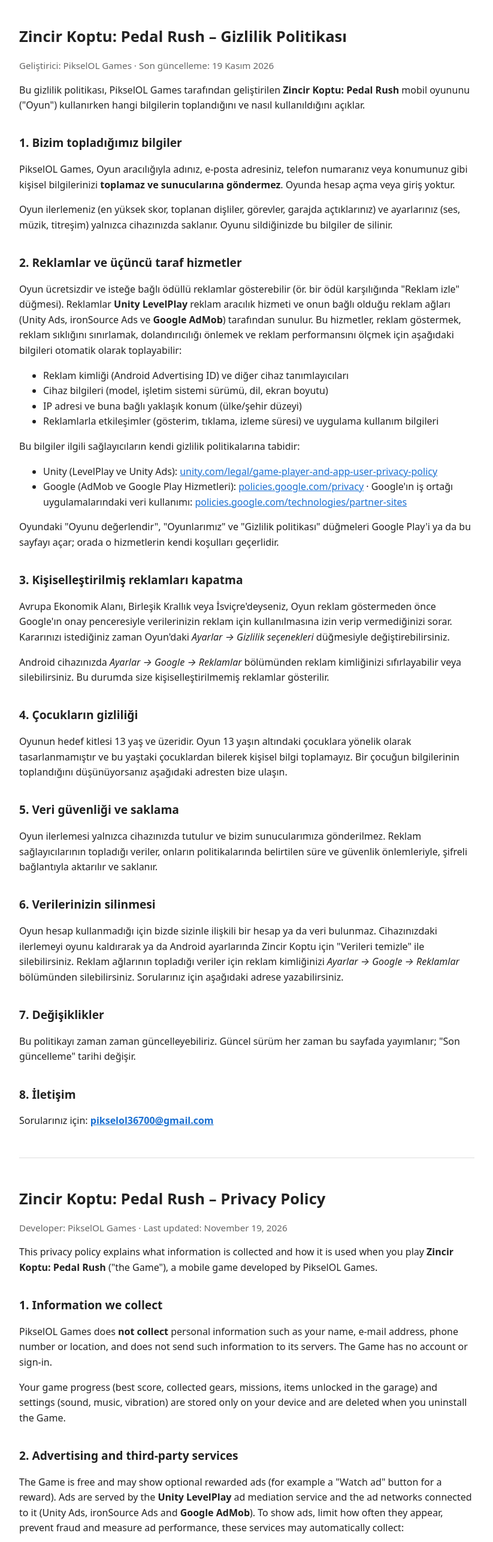
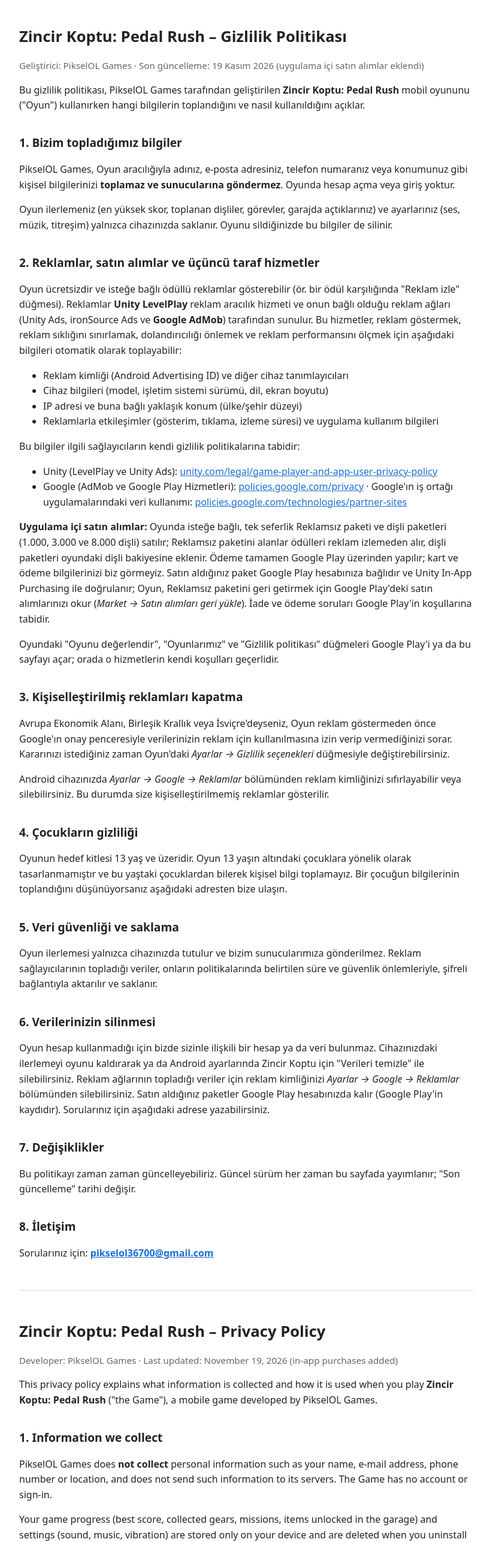
Before and after one commit to pikselol36700/pikselol36700.github.io, a plain HTML site: page zincirkoptu/gizlilik.html in a window 1280 px wide. Shown: the top 2571 px of the page at 60% size, without its empty margins (228-1051 px from the left). Drawn offline with Linux system fonts and the light colour scheme.

Commit message:
Zincir Koptu gizlilik: uygulama ici satin alma eklendi

```diff
--- a/zincirkoptu/gizlilik.html
+++ b/zincirkoptu/gizlilik.html
@@ -3,8 +3,9 @@
   Zincir Koptu: Pedal Rush gizlilik politikası (19 Kasım 2026; Sweet Climb'ın politikası örnek alındı).
   Oyunda şu an (bisiklet-parki projesi, 19 Kas): ödüllü reklam (LevelPlay 29ae601cd; ağlar ironSource + Unity Ads + AdMob),
   Avrupa onay penceresi (UMP, PikselOL kiti Consent), Google Play'de değerlendirme linki (ReviewPrompt), "Oyunlarımız" mağaza linkleri.
-  Oyunda YOK: hesap/giriş, bulut kaydı, sıralama, analitik, bildirim, sürüm denetimi, satın alma.
-  OYUN BİTİNCE GÜNCELLE: uygulama içi satın alma eklenirse 3. bölüme satın alma paragrafı (Sweet Climb'daki gibi), analitik/bildirim/
+  Uygulama içi satın alma (Unity IAP 5.4.4, SatinAlma.cs; 19 Kas eklendi): reklamsiz (tek seferlik), disli_kucuk/orta/buyuk (1.000/3.000/8.000 dişli).
+  Oyunda YOK: hesap/giriş, bulut kaydı, sıralama, analitik, bildirim, sürüm denetimi.
+  OYUN BİTİNCE GÜNCELLE: analitik/bildirim/
   sürüm denetimi/çevrimiçi özellik eklenirse 2. bölüm (Sweet Climb'daki maddeler), veri silme bölümü. Hedef kitle 13+ varsayıldı
   (Play hedef kitle formu ve LevelPlay/AdMob COPPA ayarı bununla aynı olmalı).
   Yayın yeri (19 Kas): https://pikselol36700.github.io/zincirkoptu/gizlilik.html (GitHub Pages, pikselol36700.github.io deposu).
@@ -28,7 +29,7 @@
 <body>
 
 <h1>Zincir Koptu: Pedal Rush – Gizlilik Politikası</h1>
-<p class="meta">Geliştirici: PikselOL Games · Son güncelleme: 19 Kasım 2026</p>
+<p class="meta">Geliştirici: PikselOL Games · Son güncelleme: 19 Kasım 2026 (uygulama içi satın alımlar eklendi)</p>
 
 <p>Bu gizlilik politikası, PikselOL Games tarafından geliştirilen <strong>Zincir Koptu: Pedal Rush</strong> mobil oyununu ("Oyun") kullanırken hangi bilgilerin toplandığını ve nasıl kullanıldığını açıklar.</p>
 
@@ -36,7 +37,7 @@
 <p>PikselOL Games, Oyun aracılığıyla adınız, e-posta adresiniz, telefon numaranız veya konumunuz gibi kişisel bilgilerinizi <strong>toplamaz ve sunucularına göndermez</strong>. Oyunda hesap açma veya giriş yoktur.</p>
 <p>Oyun ilerlemeniz (en yüksek skor, toplanan dişliler, görevler, garajda açtıklarınız) ve ayarlarınız (ses, müzik, titreşim) yalnızca cihazınızda saklanır. Oyunu sildiğinizde bu bilgiler de silinir.</p>
 
-<h2>2. Reklamlar ve üçüncü taraf hizmetler</h2>
+<h2>2. Reklamlar, satın alımlar ve üçüncü taraf hizmetler</h2>
 <p>Oyun ücretsizdir ve isteğe bağlı ödüllü reklamlar gösterebilir (ör. bir ödül karşılığında "Reklam izle" düğmesi). Reklamlar <strong>Unity LevelPlay</strong> reklam aracılık hizmeti ve onun bağlı olduğu reklam ağları (Unity Ads, ironSource Ads ve <strong>Google AdMob</strong>) tarafından sunulur. Bu hizmetler, reklam göstermek, reklam sıklığını sınırlamak, dolandırıcılığı önlemek ve reklam performansını ölçmek için aşağıdaki bilgileri otomatik olarak toplayabilir:</p>
 <ul>
   <li>Reklam kimliği (Android Advertising ID) ve diğer cihaz tanımlayıcıları</li>
@@ -49,6 +50,7 @@
   <li>Unity (LevelPlay ve Unity Ads): <a href="https://unity.com/legal/game-player-and-app-user-privacy-policy">unity.com/legal/game-player-and-app-user-privacy-policy</a></li>
   <li>Google (AdMob ve Google Play Hizmetleri): <a href="https://policies.google.com/privacy">policies.google.com/privacy</a> · Google'ın iş ortağı uygulamalarındaki veri kullanımı: <a href="https://policies.google.com/technologies/partner-sites">policies.google.com/technologies/partner-sites</a></li>
 </ul>
+<p><strong>Uygulama içi satın alımlar:</strong> Oyunda isteğe bağlı, tek seferlik Reklamsız paketi ve dişli paketleri (1.000, 3.000 ve 8.000 dişli) satılır; Reklamsız paketini alanlar ödülleri reklam izlemeden alır, dişli paketleri oyundaki dişli bakiyesine eklenir. Ödeme tamamen Google Play üzerinden yapılır; kart ve ödeme bilgilerinizi biz görmeyiz. Satın aldığınız paket Google Play hesabınıza bağlıdır ve Unity In-App Purchasing ile doğrulanır; Oyun, Reklamsız paketini geri getirmek için Google Play'deki satın alımlarınızı okur (<em>Market → Satın alımları geri yükle</em>). İade ve ödeme soruları Google Play'in koşullarına tabidir.</p>
 <p>Oyundaki "Oyunu değerlendir", "Oyunlarımız" ve "Gizlilik politikası" düğmeleri Google Play'i ya da bu sayfayı açar; orada o hizmetlerin kendi koşulları geçerlidir.</p>
 
 <h2>3. Kişiselleştirilmiş reklamları kapatma</h2>
@@ -62,7 +64,7 @@
 <p>Oyun ilerlemesi yalnızca cihazınızda tutulur ve bizim sunucularımıza gönderilmez. Reklam sağlayıcılarının topladığı veriler, onların politikalarında belirtilen süre ve güvenlik önlemleriyle, şifreli bağlantıyla aktarılır ve saklanır.</p>
 
 <h2 id="veri-silme">6. Verilerinizin silinmesi</h2>
-<p>Oyun hesap kullanmadığı için bizde sizinle ilişkili bir hesap ya da veri bulunmaz. Cihazınızdaki ilerlemeyi oyunu kaldırarak ya da Android ayarlarında Zincir Koptu için "Verileri temizle" ile silebilirsiniz. Reklam ağlarının topladığı veriler için reklam kimliğinizi <em>Ayarlar → Google → Reklamlar</em> bölümünden silebilirsiniz. Sorularınız için aşağıdaki adrese yazabilirsiniz.</p>
+<p>Oyun hesap kullanmadığı için bizde sizinle ilişkili bir hesap ya da veri bulunmaz. Cihazınızdaki ilerlemeyi oyunu kaldırarak ya da Android ayarlarında Zincir Koptu için "Verileri temizle" ile silebilirsiniz. Reklam ağlarının topladığı veriler için reklam kimliğinizi <em>Ayarlar → Google → Reklamlar</em> bölümünden silebilirsiniz. Satın aldığınız paketler Google Play hesabınızda kalır (Google Play'in kaydıdır). Sorularınız için aşağıdaki adrese yazabilirsiniz.</p>
 
 <h2>7. Değişiklikler</h2>
 <p>Bu politikayı zaman zaman güncelleyebiliriz. Güncel sürüm her zaman bu sayfada yayımlanır; "Son güncelleme" tarihi değişir.</p>
@@ -73,7 +75,7 @@
 <hr>
 
 <h1 lang="en">Zincir Koptu: Pedal Rush – Privacy Policy</h1>
-<p class="meta">Developer: PikselOL Games · Last updated: November 19, 2026</p>
+<p class="meta">Developer: PikselOL Games · Last updated: November 19, 2026 (in-app purchases added)</p>
 
 <div lang="en">
 <p>This privacy policy explains what information is collected and how it is used when you play <strong>Zincir Koptu: Pedal Rush</strong> ("the Game"), a mobile game developed by PikselOL Games.</p>
@@ -82,7 +84,7 @@
 <p>PikselOL Games does <strong>not collect</strong> personal information such as your name, e-mail address, phone number or location, and does not send such information to its servers. The Game has no account or sign-in.</p>
 <p>Your game progress (best score, collected gears, missions, items unlocked in the garage) and settings (sound, music, vibration) are stored only on your device and are deleted when you uninstall the Game.</p>
 
-<h2>2. Advertising and third-party services</h2>
+<h2>2. Advertising, purchases and third-party services</h2>
 <p>The Game is free and may show optional rewarded ads (for example a "Watch ad" button for a reward). Ads are served by the <strong>Unity LevelPlay</strong> ad mediation service and the ad networks connected to it (Unity Ads, ironSource Ads and <strong>Google AdMob</strong>). To show ads, limit how often they appear, prevent fraud and measure ad performance, these services may automatically collect:</p>
 <ul>
   <li>The advertising ID (Android Advertising ID) and other device identifiers</li>
@@ -95,6 +97,7 @@
   <li>Unity (LevelPlay and Unity Ads): <a href="https://unity.com/legal/game-player-and-app-user-privacy-policy">unity.com/legal/game-player-and-app-user-privacy-policy</a></li>
   <li>Google (AdMob and Google Play services): <a href="https://policies.google.com/privacy">policies.google.com/privacy</a> · How Google uses data from partner apps: <a href="https://policies.google.com/technologies/partner-sites">policies.google.com/technologies/partner-sites</a></li>
 </ul>
+<p><strong>In-app purchases:</strong> The Game sells an optional one-time No Ads pack and gear packs (1,000, 3,000 and 8,000 gears); with No Ads you get rewards without watching ads, and gear packs are added to your in-game gear balance. Payment is handled entirely by Google Play; we never see your card or payment details. Purchased packs are linked to your Google Play account and verified with Unity In-App Purchasing; to restore the No Ads pack, the Game reads your purchases from Google Play (<em>Market → Restore purchases</em>). Refunds and payment questions are subject to Google Play's terms.</p>
 <p>The "Rate the game", "Our Games" and "Privacy policy" buttons in the Game open Google Play or this page; their own terms apply there.</p>
 
 <h2>3. Opting out of personalized ads</h2>
@@ -108,7 +111,7 @@
 <p>Game progress is kept only on your device and is not sent to our servers. Data collected by ad providers is transferred over encrypted connections and kept for the periods and with the safeguards described in their policies.</p>
 
 <h2 id="data-deletion">6. Deleting your data</h2>
-<p>Because the Game uses no account, we hold no account or data linked to you. You can delete the progress on your device by uninstalling the Game or with "Clear data" for Zincir Koptu in Android settings. For data collected by ad networks, you can delete your advertising ID under <em>Settings → Google → Ads</em>. You can write to the address below with any questions.</p>
+<p>Because the Game uses no account, we hold no account or data linked to you. You can delete the progress on your device by uninstalling the Game or with "Clear data" for Zincir Koptu in Android settings. For data collected by ad networks, you can delete your advertising ID under <em>Settings → Google → Ads</em>. Purchased packs remain on your Google Play account (Google Play's record). You can write to the address below with any questions.</p>
 
 <h2>7. Changes</h2>
 <p>We may update this policy from time to time. The current version is always published on this page and the "Last updated" date changes.</p>
```
